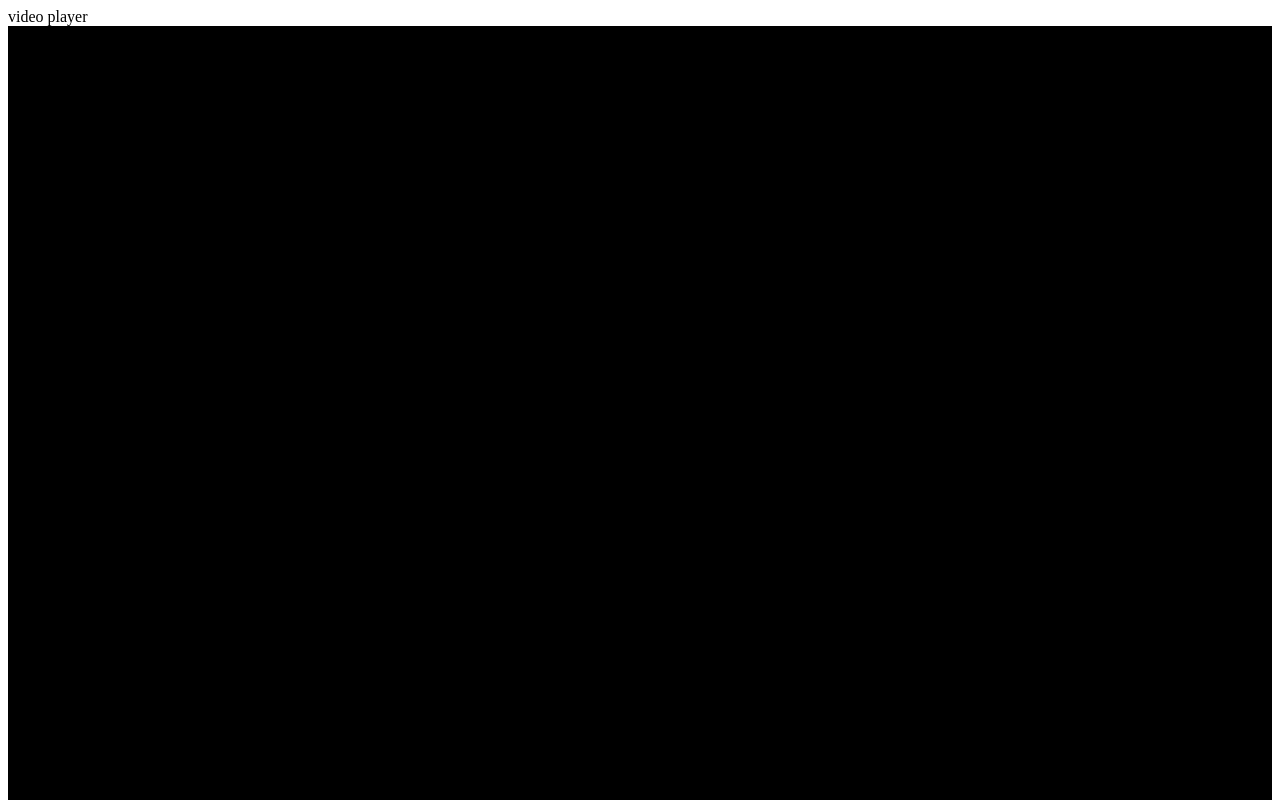
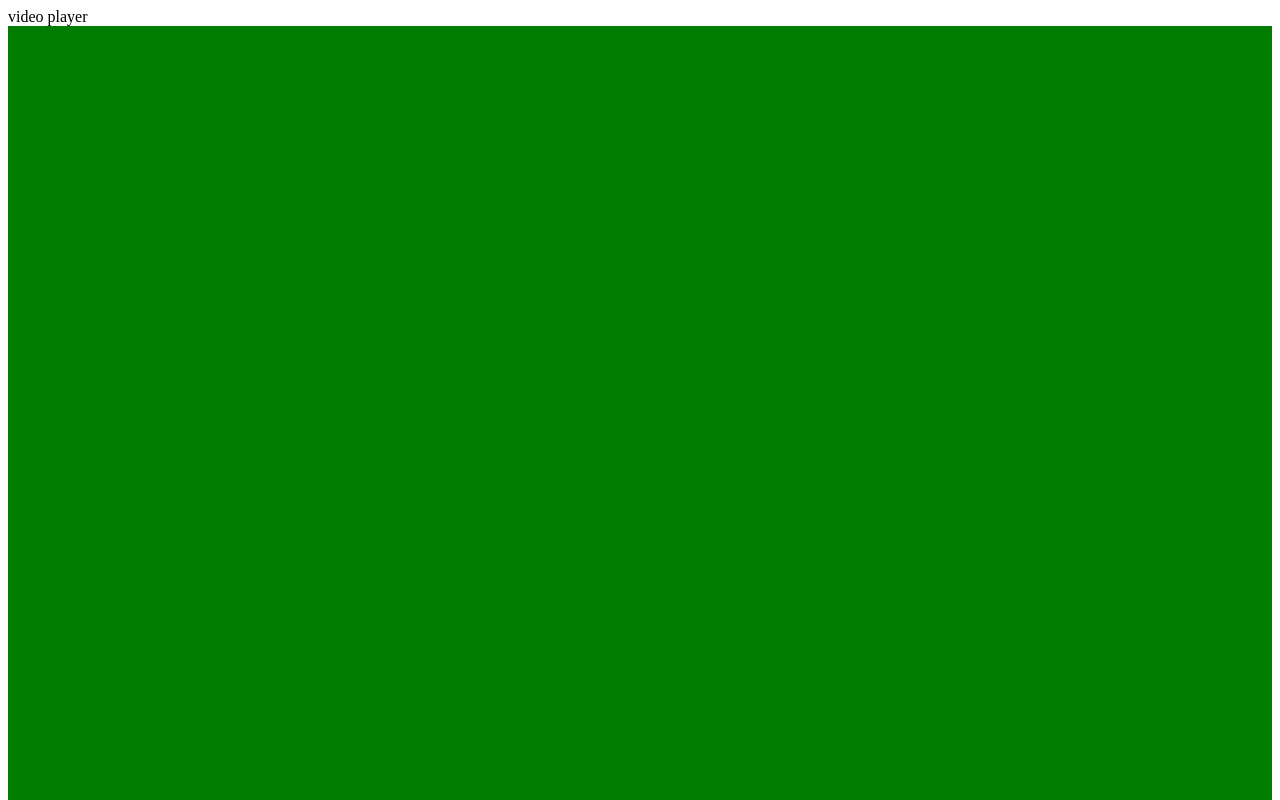
Before and after one commit to Satellite-im/Uplink-Desktop-CSS-Test-Bench, a plain HTML site: page views/webgl-tutorial.html in a window 1280 px wide. Shown: the top 800 px of the page. Drawn offline with Linux system fonts and the light colour scheme; no server answers.

Commit message:
figured out that the image size must be a power of 2

```diff
--- a/views/webgl-tutorial.html
+++ b/views/webgl-tutorial.html
@@ -63,14 +63,15 @@ out vec4 fragColor;
 
 void main() {
     float y = texture(y_plane, texCoord).r;
-    float u = texture(u_plane, texCoord).r;
-    float v = texture(v_plane, texCoord).r;
+    float u = texture(u_plane, texCoord).r - 0.5;
+    float v = texture(v_plane, texCoord).r - 0.5;
 
-    float r = y + 1.402 * v;
-    float g = y - 0.344136 * u - 0.714136 * v;
-    float b = y + 1.772 * u;
+    float R = clamp(y + 1.13 * v, 0.0, 1.0) ;
+    float G = clamp(y - 0.39 * u - 0.58 * v, 0.0, 1.0) ;
+    float B = clamp(y + 2.03 * u, 0.0, 1.0) ;
 
-    fragColor = vec4(r, g, b, 1.0);
+    vec4 video_pixel = vec4( vec3(R,G,B), 1.0) ;
+    fragColor =  video_pixel  ;
 }
 `;
 
@@ -210,7 +211,7 @@ function render(gl, program, yData, uData, vData, width, height) {
     gl.clear(gl.COLOR_BUFFER_BIT);
     gl.drawArrays(gl.TRIANGLES, 0, 6);
 
-    // Release the texture
+    // Release the textures
     gl.activeTexture(gl.TEXTURE0);
     gl.bindTexture(gl.TEXTURE_2D, null);
     gl.deleteTexture(yTexture);
@@ -254,8 +255,8 @@ xhr.onload=()=>{
     console.log('got image');
     const data=xhr.response;
     var len = data.byteLength;
-    var width = 474;
-    var height = 474;
+    var width = 512;
+    var height = 512;
     var y_len = width * height;
     var u_len = y_len / 4;
     var y = data.slice(0, y_len);
```
